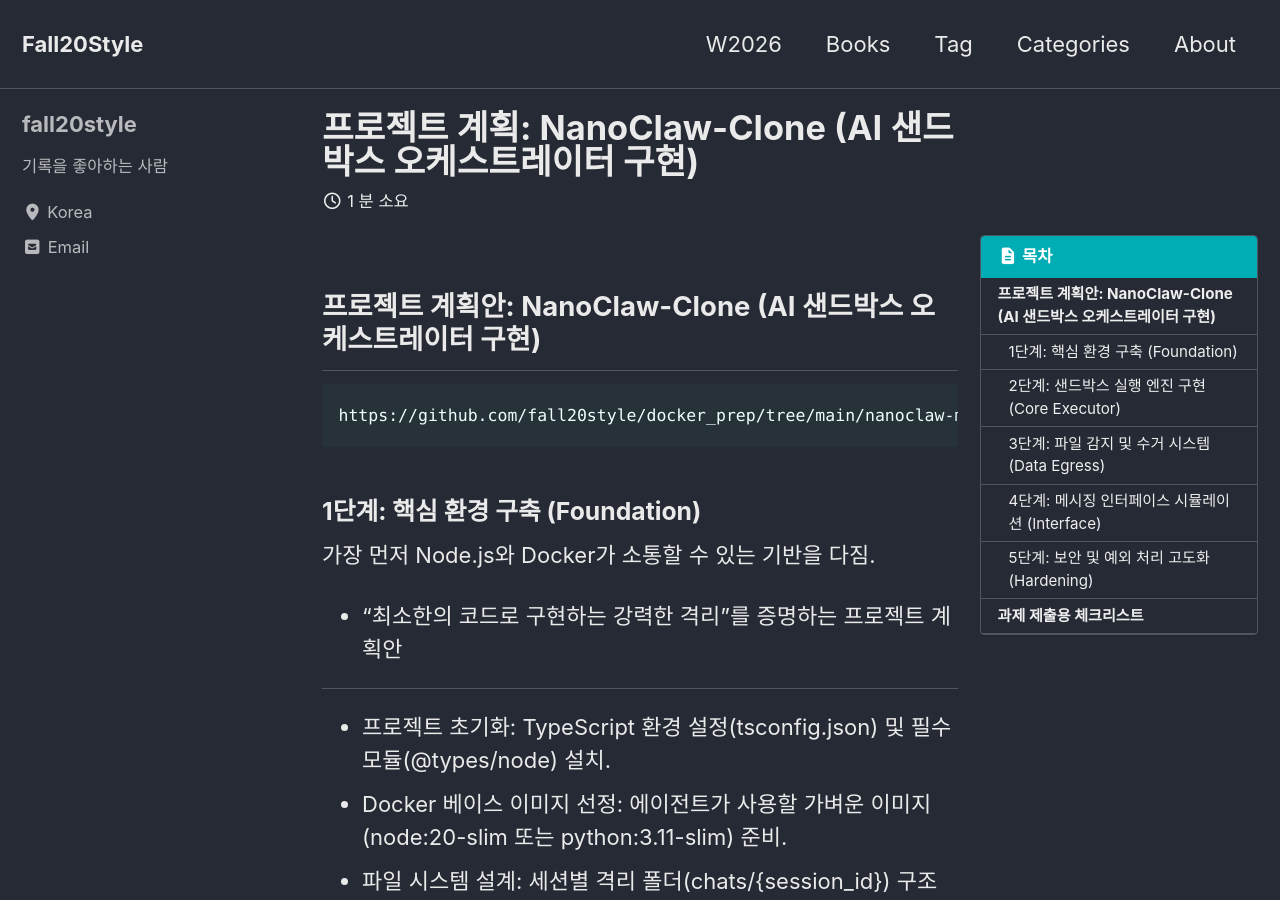
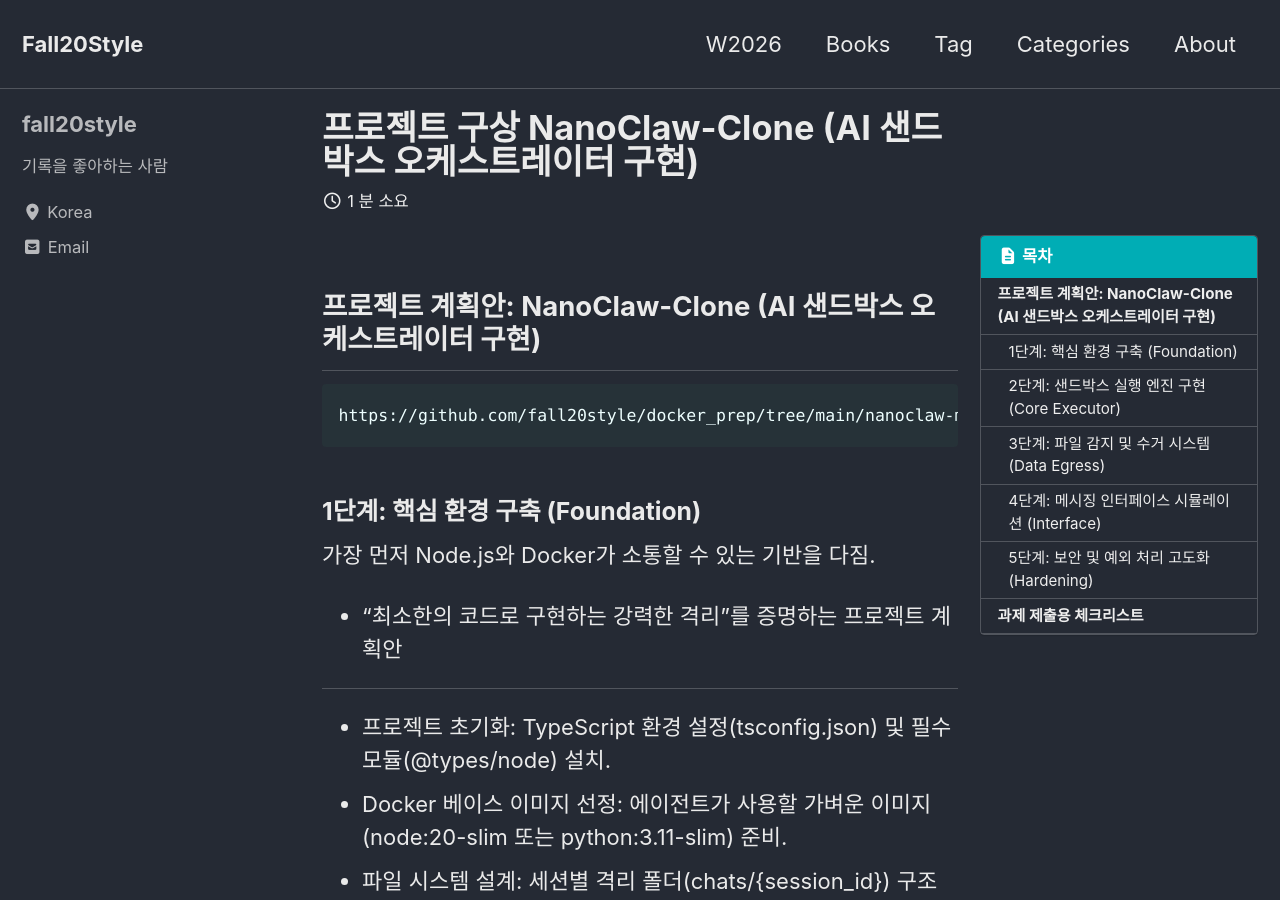
Before and after one commit to fall20style/fall20style.github.io, a Jekyll site: the page built from _posts/2026-04-11-nanoclaw-mini-ai-commander-plan.md, in a window 1280 px wide and 900 px high. Built offline with Jekyll 4.4.1, drawn with Linux system fonts in a browser that asks for light colours; cached includes are drawn as plain includes.

Commit message:
fix yaml heder

```diff
--- a/_posts/2026-04-11-nanoclaw-mini-ai-commander-plan.md
+++ b/_posts/2026-04-11-nanoclaw-mini-ai-commander-plan.md
@@ -1,5 +1,5 @@
 ---
-title: "프로젝트 계획: NanoClaw-Clone (AI 샌드박스 오케스트레이터 구현)"
+title: "프로젝트 구상 NanoClaw-Clone (AI 샌드박스 오케스트레이터 구현)"
 layout: single
 author_profile: true
 read_time: true
@@ -11,7 +11,7 @@ tags:
   - NanoClaw
   - Docker
 categories:
-  - "습작만들기"
+  - 습작만들기
 toc: true
 toc_sticky: true
 toc_label: 목차
```
